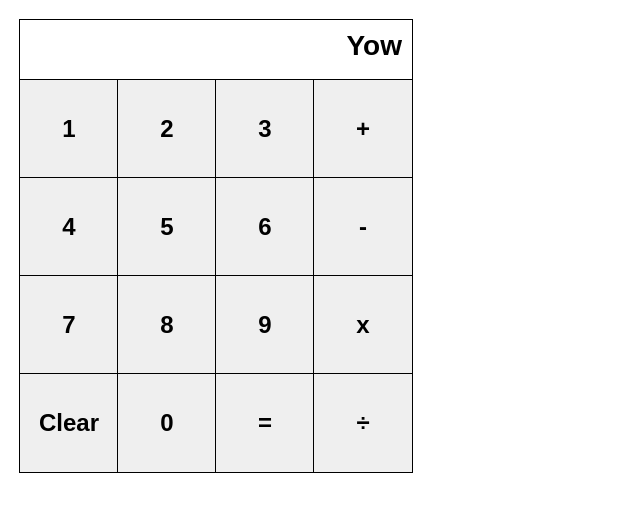
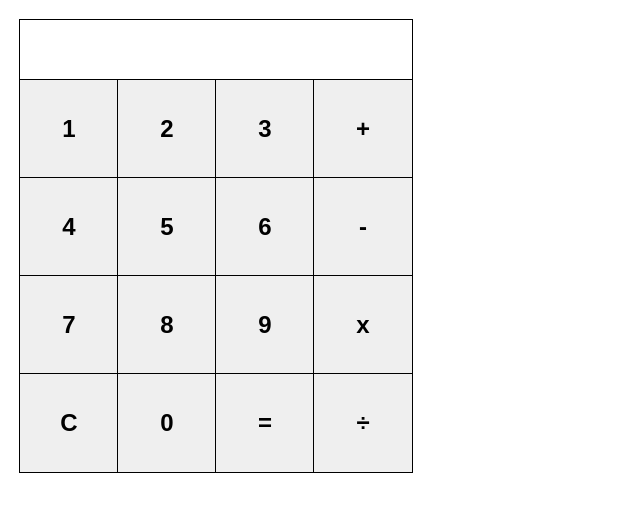
Before and after one commit to code-mma/calculator, a React (Create React App) app: page / in a window 1280 px wide. Shown: the top 512 px of the page, without its empty margins (0-640 px from the left). Built offline with nearby package versions, Linux system fonts and the light colour scheme.

Commit message:
Fix click handler for displaying values

```diff
--- a/src/App.js
+++ b/src/App.js
@@ -1,43 +1,46 @@
-import React from 'react';
+import React, { useState } from 'react';
 import './App.css';
 
 class Display extends React.Component {
-
   render() {
     return (
-      <h1>Yow</h1>
+      <h1>{this.props.value}</h1>
     );
   };
 };
 
 class Square extends React.Component {
-  state = {
-    value: this.props.value,
-    expression: []
-  }
-
-  handleClick = () => {
-    this.state.expression.push(this.state.value);
-  }
-
   render() {
     return (
-      <button className={'square ' + this.state.value} onClick={this.handleClick}>
-        {this.state.value}
+      <button
+        className={'square ' + this.props.value}
+        onClick={() => this.props.onClick()}
+      >
+        {this.props.value}
       </button>
     );
   };
 };
 
 class Main extends React.Component {
+  constructor(props) {
+    super(props);
+    this.state = {
+      value: "0",
+      displayValue: null,
+    };
+  }
 
+  handleClick(i) {
+    this.setState( { displayValue: i });
+  }
 
   renderSquare(i) {
-    return <Square value={i} />;
+    return <Square value={i} onClick={() => this.handleClick(i)}/>;
   }
 
-  renderDisplay(i) {
-    return <Display />;
+  renderDisplay() {
+    return <Display value={this.state.displayValue} />;
   }
 
   render() {
@@ -66,7 +69,7 @@ class Main extends React.Component {
             {this.renderSquare('x')}
           </div>
           <div className="row">
-            {this.renderSquare('Clear')}
+            {this.renderSquare('C')}
             {this.renderSquare(0)}
             {this.renderSquare('=')}
             {this.renderSquare('÷')}
```
